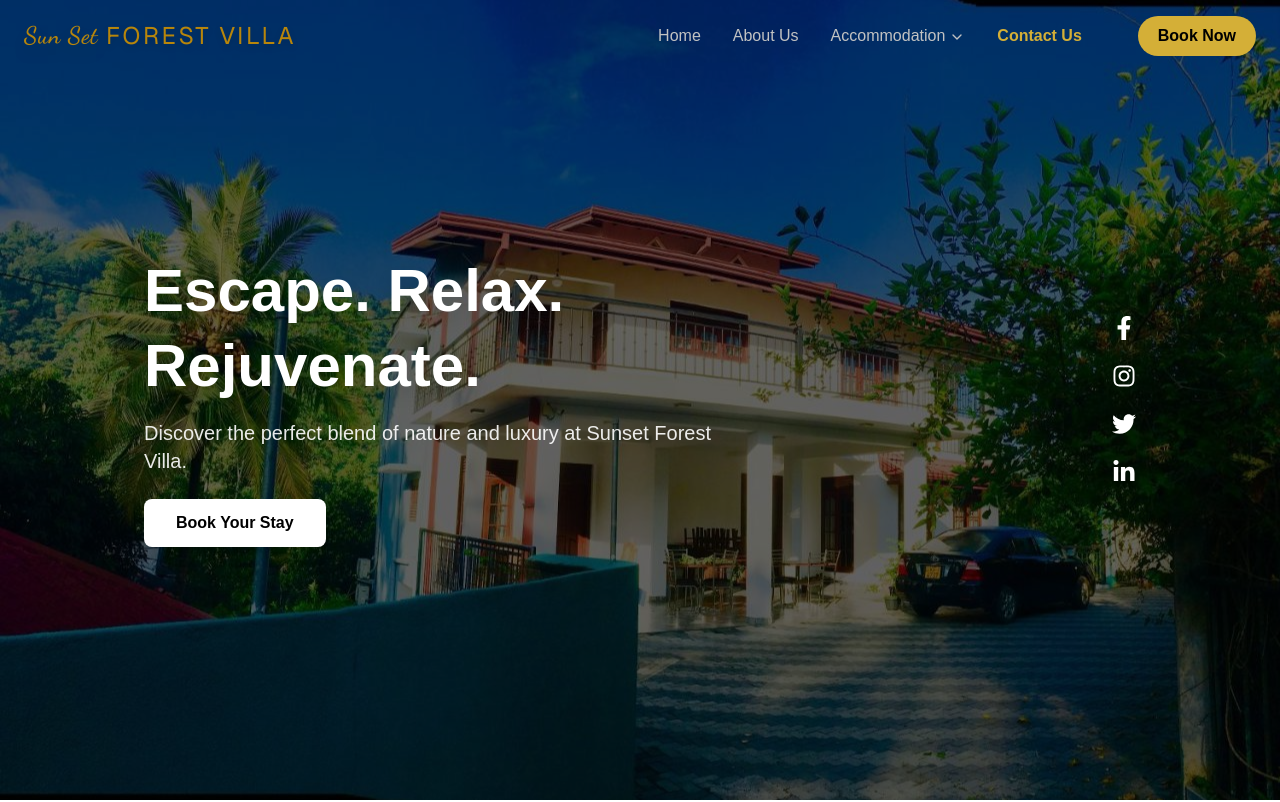
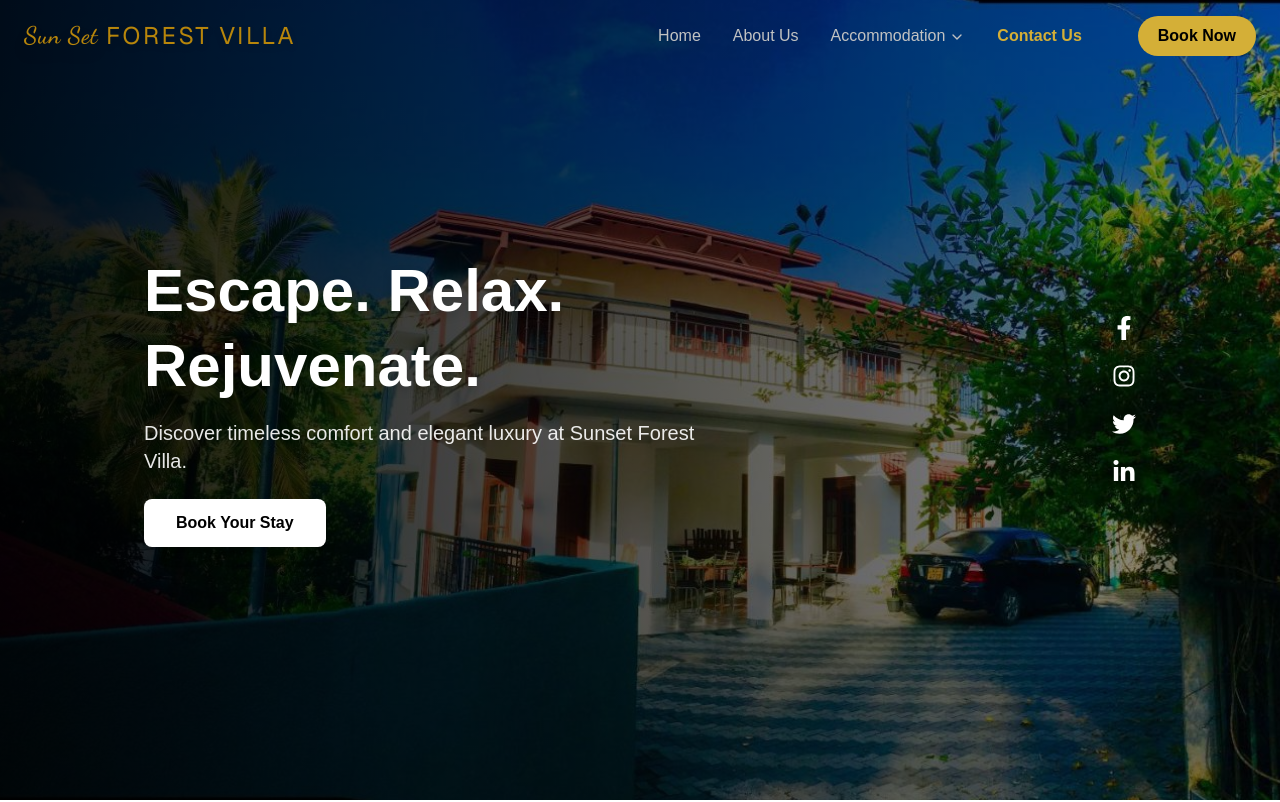
Before and after one commit to kanee98/sunset-forest-villa, a Next.js app: page / in a window 1280 px wide. Shown: the top 802 px of the page. Built offline with nearby package versions, Linux system fonts and the light colour scheme.

Commit message:
Update Hero.tsx

```diff
--- a/components/Hero.tsx
+++ b/components/Hero.tsx
@@ -4,26 +4,48 @@ import { FaFacebookF, FaInstagram, FaTwitter, FaLinkedinIn } from "react-icons/f
 
 export default function Hero() {
   return (
-    <section
-      className="relative w-full h-screen flex items-center justify-between px-6 sm:px-10 md:px-20 lg:px-28 xl:px-36 bg-cover bg-center text-white"
-      style={{ backgroundImage: "url('/bg.jpg')" }}
-    >
+    <section className="relative w-full h-screen flex items-center justify-between px-6 sm:px-10 md:px-20 lg:px-28 xl:px-36 text-white overflow-hidden">
 
-      {/* Dark overlay */}
-      <div className="absolute inset-0 bg-black/60 z-0" />
+      {/* Background image with slow zoom */}
+      <motion.div
+        className="absolute inset-0 z-0"
+        style={{
+          backgroundImage: "url('/bg.jpg')",
+          backgroundSize: "cover",
+          backgroundPosition: "center",
+          backgroundRepeat: "no-repeat",
+        }}
+        initial={{ scale: 1 }}
+        animate={{ scale: 1.05 }}
+        transition={{
+          duration: 20,
+          repeat: Infinity,
+          repeatType: "mirror",
+          ease: "easeInOut",
+        }}
+      />
+
+      {/* Gradient overlay for luxury feel */}
+      <div
+        className="absolute inset-0 z-10 pointer-events-none"
+        style={{
+          background: "linear-gradient(to right, rgba(0,0,0,0.9), rgba(0,0,0,0.4))",
+          mixBlendMode: "normal",
+        }}
+      />
 
       {/* Text Content */}
       <motion.div
-        className="z-10 max-w-xl text-center md:text-left"
-        initial={{ x: -50, opacity: 0 }}
+        className="z-20 max-w-xl text-center md:text-left"
+        initial={{ x: -30, opacity: 0 }}
         animate={{ x: 0, opacity: 1 }}
         transition={{ duration: 1 }}
       >
-        <h1 className="text-4xl sm:text-5xl md:text-6xl font-bold leading-tight drop-shadow-xl">
+        <h1 className="text-4xl sm:text-5xl md:text-6xl font-bold leading-tight drop-shadow-lg">
           Escape. Relax. Rejuvenate.
         </h1>
         <p className="mt-4 text-lg sm:text-xl text-white/90">
-          Discover the perfect blend of nature and luxury at Sunset Forest Villa.
+          Discover timeless comfort and elegant luxury at Sunset Forest Villa.
         </p>
         <a
           href="#book"
@@ -33,10 +55,10 @@ export default function Hero() {
         </a>
       </motion.div>
 
-      {/* Social Media Icons (hidden on small, shown on md+) */}
+      {/* Social Media Icons */}
       <motion.div
-        className="hidden md:flex flex-col gap-6 z-10"
-        initial={{ x: 50, opacity: 0 }}
+        className="hidden md:flex flex-col gap-6 z-20"
+        initial={{ x: 30, opacity: 0 }}
         animate={{ x: 0, opacity: 1 }}
         transition={{ duration: 1.2 }}
       >
```
